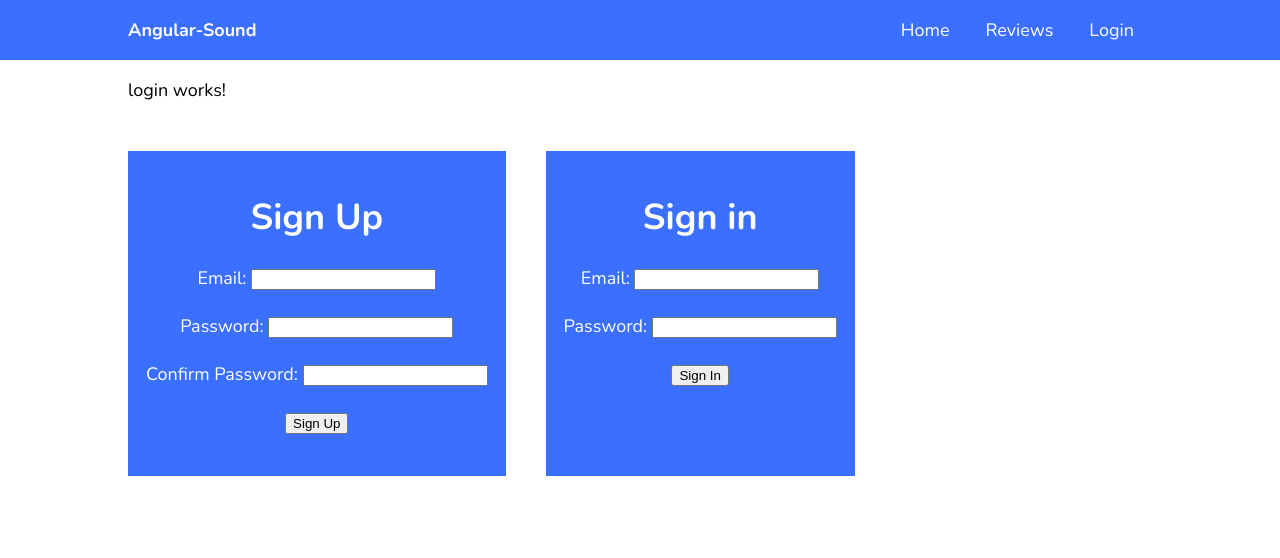
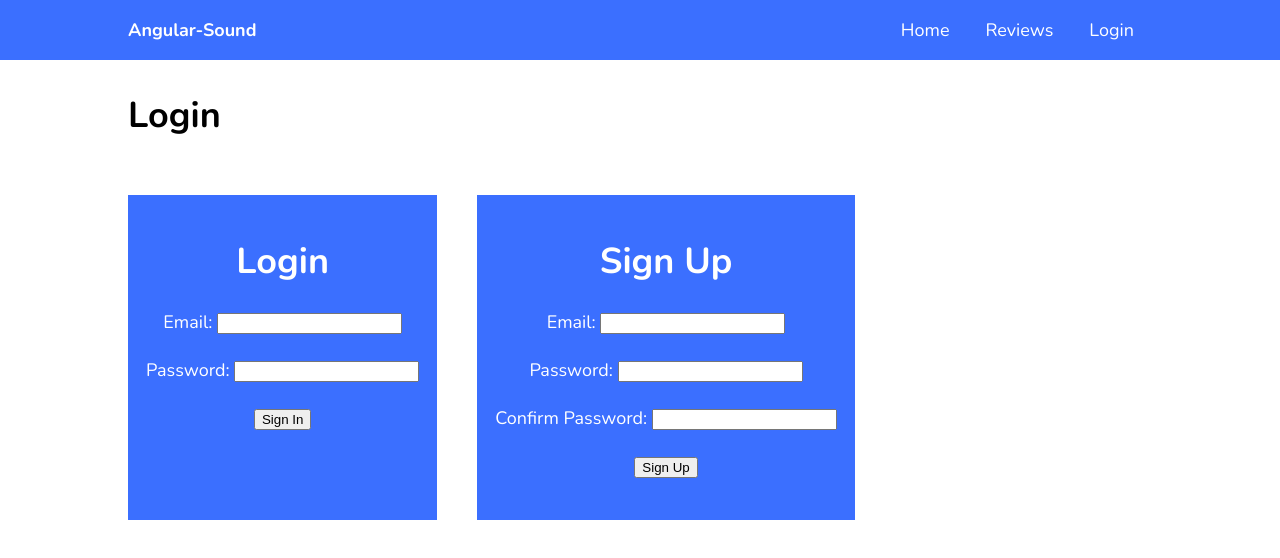
Before and after one commit to aryavatan/Angular-Sound, an Angular app: page /login in a window 1280 px wide. Shown: the top 558 px of the page. Built offline with nearby package versions, Linux system fonts and the light colour scheme.

Commit message:
Preperation for Login functionality

```diff
--- a/src/app/home/home.component.scss
+++ b/src/app/home/home.component.scss
@@ -1,4 +1,8 @@
 $primary: rgb(59, 111, 255);
+
+h1 {
+    margin-top: 3%;
+}
 
 .button {
     background-color: $primary;
--- a/src/app/login/login.component.html
+++ b/src/app/login/login.component.html
@@ -1,6 +1,21 @@
-<p>login works!</p>
+<h1>Login</h1>
 
 <ul>
+    <li>
+        <div class="SignIn">
+            <br>
+            <h1>Login</h1>
+            <br>
+            <p style="display: inline;">Email: </p>
+            <input type="email" [(ngModel)]="loginEmail">
+            <br><br>
+            <p style="display: inline;">Password: </p>
+            <input type="password" [(ngModel)]="loginPass">
+            <br><br>
+            <button (click)="Login()">Sign In</button>
+            <br><br>
+        </div>
+    </li>
     <li>
         <div class="SignUp">
             <br>
@@ -19,19 +34,4 @@
             <br><br>
         </div>
     </li>
-    <li>
-        <div class="SignIn">
-            <br>
-            <h1>Sign in</h1>
-            <br>
-            <p style="display: inline;">Email: </p>
-            <input type="email">
-            <br><br>
-            <p style="display: inline;">Password: </p>
-            <input type="password">
-            <br><br>
-            <button>Sign In</button>
-            <br><br>
-        </div>
-    </li>
 </ul>
--- a/src/app/login/login.component.scss
+++ b/src/app/login/login.component.scss
@@ -1,4 +1,8 @@
 $primary: rgb(59, 111, 255);
+
+h1 {
+    margin-top: 3%;
+}
 
 ul{
     list-style-type: none;
--- a/src/app/login/login.component.ts
+++ b/src/app/login/login.component.ts
@@ -9,7 +9,15 @@ export class LoginComponent implements OnInit {
 
   constructor() { }
 
+  // Data binded variables
+  loginEmail:string = '';
+  loginPass:string = '';
+
   ngOnInit() {
   }
 
+  Login(){
+    alert("Logging In");
+  }
+
 }
```
Also changed, not shown: src/app/app.module.ts (+7 -2 lines), src/app/http.service.ts (+5 -5 lines).
